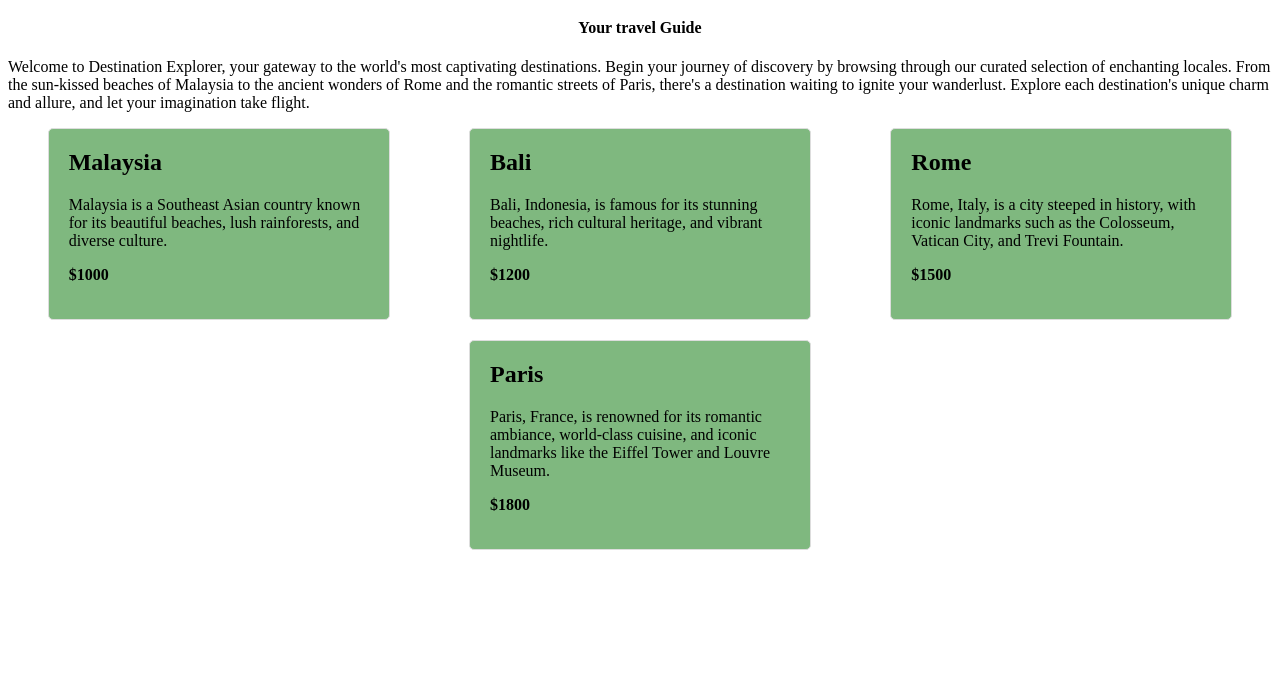
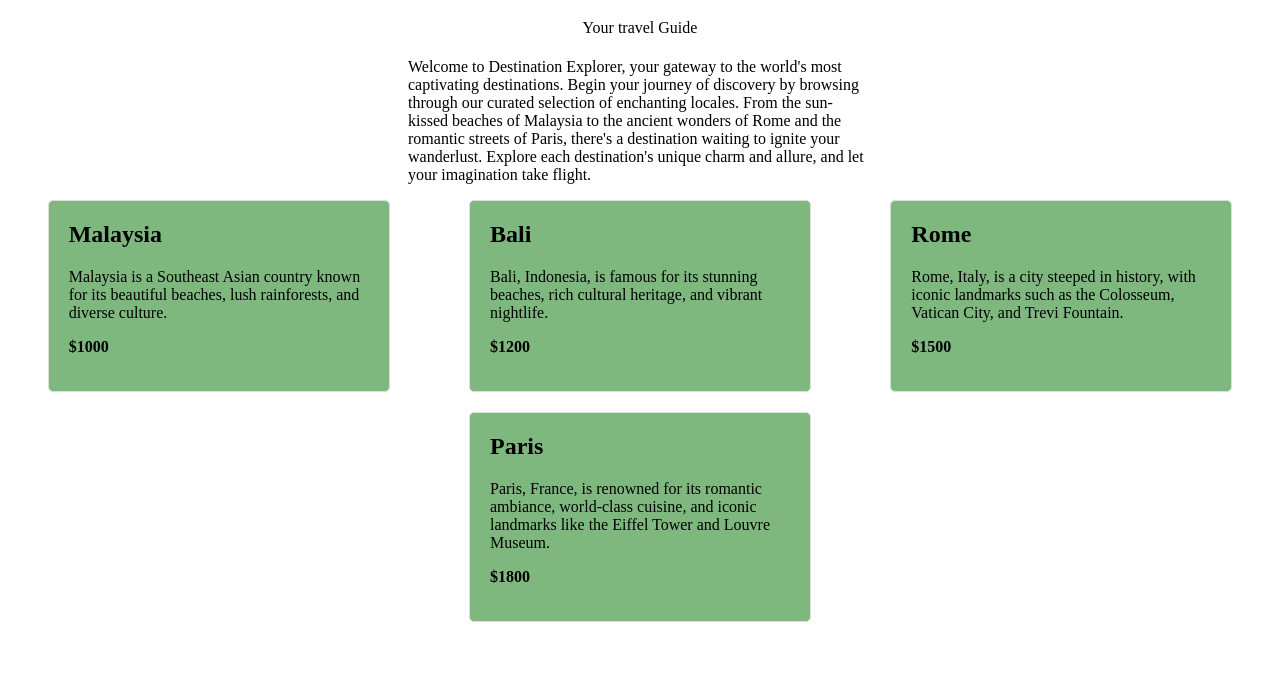
Before and after one commit to souadkhalifeh/Travel-Destination-Website, a plain HTML site: page destination.html in a window 1280 px wide. Shown: the part 127-800 px from the top of the page. Drawn offline with Linux system fonts and the light colour scheme.

Commit message:
styles edited

```diff
--- a/styles/home.css
+++ b/styles/home.css
@@ -36,7 +36,7 @@ ul li a{
 }
 ul li a:hover{
     background-color: darkgreen;
-    color: black;
+
 }
 .button{
     padding: 12px;
@@ -113,7 +113,7 @@ ul li a:hover{
 }
 .footer{
     background: rgb(127, 184, 127);
-    color: black;
+    color: white;
     text-align: center;
     padding:10px;
     margin-top:20px;
--- a/styles/style.css
+++ b/styles/style.css
@@ -1,4 +1,3 @@
-
 nav p{
     text-decoration: none;
     color: white;
@@ -41,15 +40,22 @@ img{
     font-size: 20px;
     font-family: 'Courier New', Courier, monospace;
 }
-.homeheader h1,h4{
+.homeheader h1{
     text-align: center;
 }
-
+.homeheader h4{
+    text-align: center;
+    font-weight: lighter;
+}
+.para{
+    margin-left:400px;
+    margin-right:400px;
+}
 .dest{
     display: flex;
     flex-wrap: wrap;
     justify-content: space-around;
-    padding-bottom:160px;
+    padding-bottom:120px;
 }
 .destination-card {
     background-color: rgb(127, 184, 127);
```
